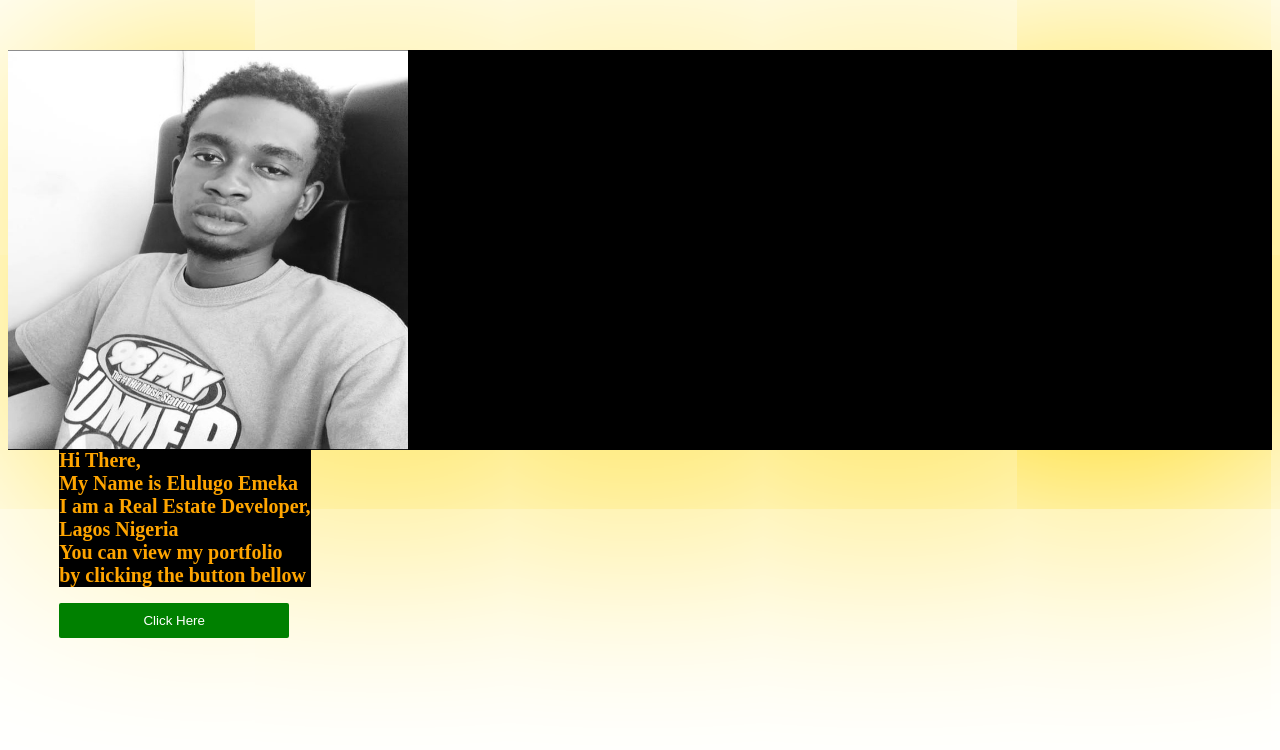
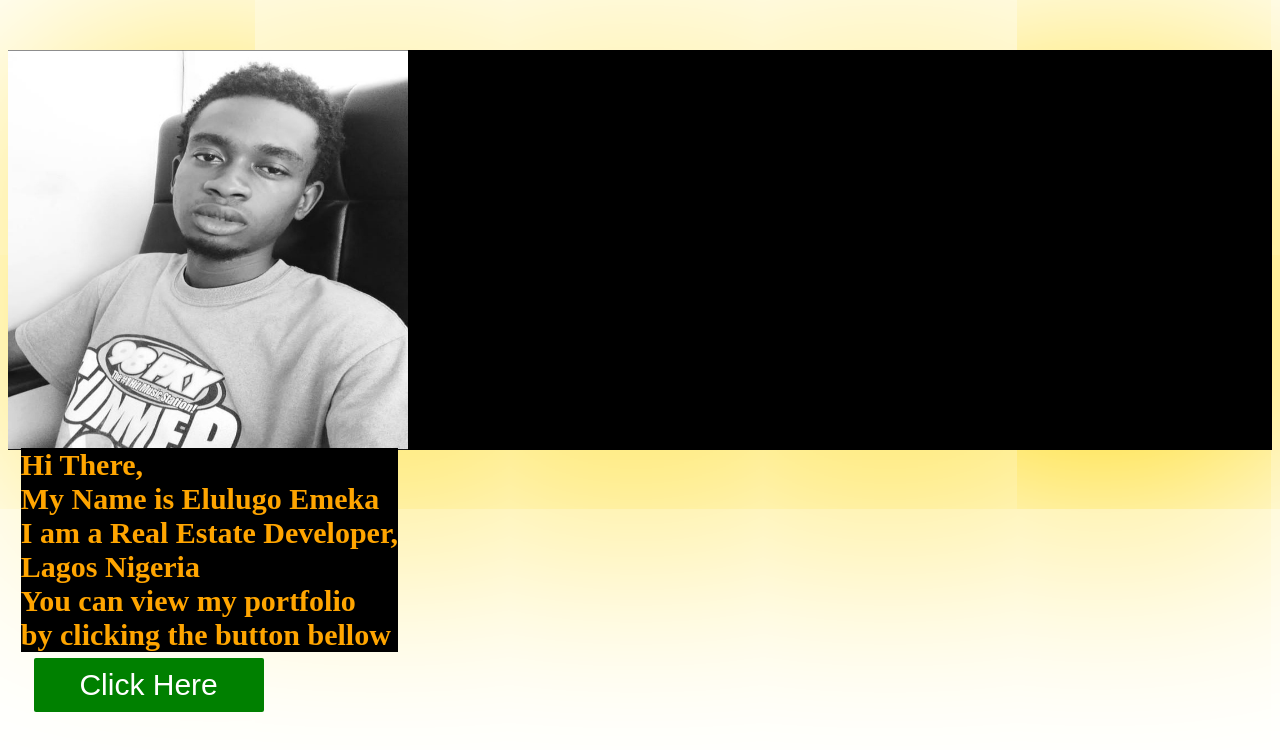
Before and after one commit to zionofnazareth/realestate, a plain HTML site: page index.html in a window 1280 px wide. Drawn offline with Linux system fonts and the light colour scheme.

Commit message:
Add files via upload

```diff
--- a/index.html
+++ b/index.html
@@ -18,9 +18,9 @@
         h1{
             position: absolute;
             color: orange;
-            margin-left: 4%;
-            font-size: 20px;
-            margin-top: 550px;
+            margin-left: 1%;
+            font-size: 30px;
+            margin-top: 620px;
             background-color: black;
             /* top: 50%;
             left: 40%;
@@ -37,8 +37,8 @@
         button{
             position: absolute;
             color: green;
-            margin-left: 4%;
-            margin-top: 750px;
+            margin-left: 2%;
+            margin-top: 880px;
             border: none;
             border-radius: 2px;
             padding: 10px 20px;
@@ -46,6 +46,7 @@
             color: white;
             background-color: green;
             margin-bottom: 10px;
+            font-size: 30px;
 
 
         }
```
